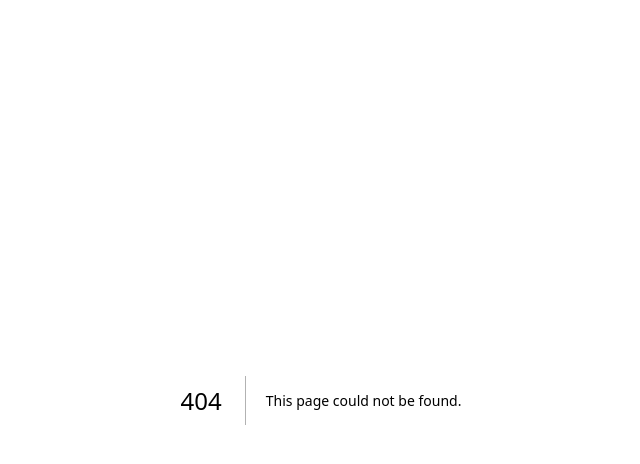
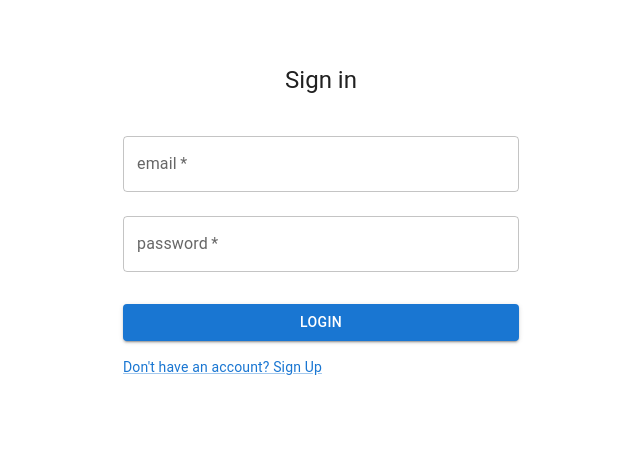
Before and after one commit to CS350-team6/elearning-platform-front, a Next.js app: page /login in a window 1280 px wide. Before the commit this address had no page. Shown: the top 464 px of the page, without its empty margins (319-959 px from the left). Built offline with nearby package versions, Linux system fonts and the light colour scheme.

Commit message:
feature login

```diff
--- a/next.config.js
+++ b/next.config.js
@@ -1,4 +1,8 @@
 /** @type {import('next').NextConfig} */
-const nextConfig = {}
+const nextConfig = {
+    experimental: {
+    serverActions: true,
+  }
+}
 
 module.exports = nextConfig
--- /dev/null
+++ b/src/app/login/display.tsx
@@ -0,0 +1,102 @@
+"use client";
+
+import React, { useState} from 'react';
+
+import { useRouter } from 'next/navigation';
+import Button from '@mui/material/Button';
+import CssBaseline from '@mui/material/CssBaseline';
+import TextField from '@mui/material/TextField';
+import Link from '@mui/material/Link';
+import Grid from '@mui/material/Grid';
+import Typography from '@mui/material/Typography';
+import Container from '@mui/material/Container';
+import Box from '@mui/material/Box';
+import { createTheme, ThemeProvider } from '@mui/material/styles';
+
+interface MyProps{
+  getData: (name: string, email: string) => Promise<boolean>;
+}
+
+const defaultTheme = createTheme();
+
+export default function LoginMain({getData}:MyProps) {
+
+    const router = useRouter();
+    const [id, setID] = useState('');
+    const [pw, setPW] = useState('');
+    const [errorMessage, setErrorMessage] = useState('');
+
+    const handleSubmit = async (event: React.FormEvent<HTMLFormElement>) => {
+      event.preventDefault();
+
+
+
+      console.log("id : ", id)
+      console.log("pw : ", pw)
+
+      const fetchedData: boolean = await fetchData();
+
+      if (fetchedData){
+
+        setID('');
+        setPW('');
+        console.log("login success")
+        // router.push('/test')
+      } else {
+        setID('');
+        setPW('');
+        setErrorMessage('Invalid ID or password');
+        return;
+      }
+
+    };
+
+    async function fetchData(): Promise<boolean> {
+      const data_ = await getData(id, pw);
+      return data_;
+    }
+
+  return (
+
+    <ThemeProvider theme={defaultTheme}>
+      <Container component="main" maxWidth="xs">
+        <CssBaseline />
+        <Box
+          sx={{
+            marginTop: 8,
+            display: 'flex',
+            flexDirection: 'column',
+            alignItems: 'center',
+          }}
+        >
+
+          <Typography component="h1" variant="h5">
+            Sign in
+          </Typography>
+          <Box component="form" noValidate onSubmit={handleSubmit} sx={{ mt: 3 }}>
+            <TextField id="ID" label="email" name="ID" margin='normal' required fullWidth
+            value={id}  onChange={e => setID(e.target.value)} />
+
+            <TextField name="PW" label="password" id="PW" margin='normal' required fullWidth type="password"
+              value={pw}  onChange={e => setPW(e.target.value)} />
+
+            <Button type="submit" fullWidth variant='contained' sx={{ mt: 3, mb: 2 }}> Login </Button>
+            <div style={{ display: 'flex', justifyContent: 'space-between' }}>
+              {/* <Link href="/pwReset" variant="body2" style={{ textAlign: 'left' }}>
+                Forgot password?
+              </Link> */}
+              <Link href="/register" variant="body2" style={{ textAlign: 'right' }}>
+                {"Don't have an account? Sign Up"}
+              </Link>
+
+            </div>
+            <div style={{ width: '100%', textAlign: 'center' }}>
+              {errorMessage && <Typography color="error">{errorMessage}</Typography>}
+            </div>
+          </Box>
+        </Box>
+      </Container>
+    </ThemeProvider>
+
+  )
+};
--- /dev/null
+++ b/src/app/login/page.tsx
@@ -0,0 +1,34 @@
+import axios from 'axios';
+import LoginMain from './display';
+
+export default function Login() {
+  async function getData(id: string, pw: string): Promise<boolean> {
+    'use server';
+
+    try {
+      // https://elearning-back.fly.dev/
+    const response = await axios.post('https://elearning-back.fly.dev/user_account/login/', {
+      "email": id,
+      "password": pw,
+    }, {
+      headers: {
+        'Content-Type': 'application/json',
+      },
+    });
+       console.log("!");
+       return Boolean(response.data.result);
+
+    } catch (error) {
+      // console.error(error)
+      console.log("?")
+      return false;
+    }
+
+  }
+
+  return (
+    <div>
+        <LoginMain getData={getData}/>
+    </div>
+  );
+}
--- /dev/null
+++ b/src/app/upload/display.tsx
@@ -0,0 +1,39 @@
+'use client';
+import React, { useState } from 'react';
+
+export default function UploadMain() {
+  const [success, setSuccess] = useState<boolean>(false);
+  const [selectedFile, setSelectedFile] = useState<File | null>(null);
+  const [selectedFiles, setSelectedFiles] = useState<File[]>([]);
+
+  const handleFileChange = (event: React.ChangeEvent<HTMLInputElement>) => {
+    const file = event.target.files?.[0];
+    setSelectedFile(file || null);
+  };
+
+  const handleUpload = () => {
+    console.log("!")
+    if (selectedFile) {
+      const formData = new FormData();
+      formData.append('video', selectedFile);
+      console.log(formData);
+    }
+    setSuccess(true);
+
+  };
+
+  return (
+    <div>
+      <input type="file" onChange={handleFileChange} />
+      <button onClick={handleUpload}>Upload</button>
+
+      {success &&
+        selectedFiles.map((file, index) => (
+          <div key={index}>
+            <p>Uploaded File: {file.name}</p>
+            {/* 추가적인 업로드 정보 또는 UI 요소 */}
+          </div>
+        ))}
+    </div>
+  );
+}
--- /dev/null
+++ b/src/app/upload/page.tsx
@@ -0,0 +1,9 @@
+import UploadMain from "./display"
+
+export default function Upload() {
+    return (
+        <div>
+            <UploadMain />
+        </div>
+    )
+};
```
